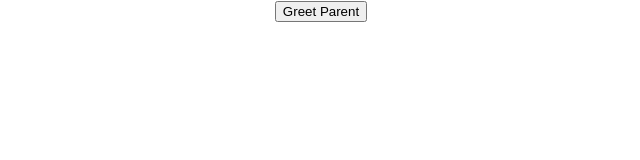
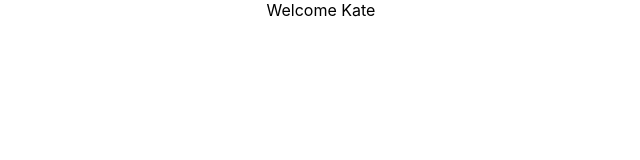
Before and after one commit to Afirestriker/react-concepts-in-action, a React (Create React App) app in the folder ReactJS-Tutorial/hello-world/: page / in a window 1280 px wide. Shown: the top 160 px of the page, without its empty margins (319-959 px from the left). Built offline with nearby package versions, Linux system fonts and the light colour scheme; the HTML template or start-up script is replaced by a standard one.

Commit message:
Lesson 16 - Conditional Rendering. File - UserGreeting.js

```diff
--- a/ReactJS-Tutorial/hello-world/src/App.js
+++ b/ReactJS-Tutorial/hello-world/src/App.js
@@ -9,12 +9,16 @@ import FunctionClick from "./components/FunctionClick";
 import ClassClick from "./components/ClassClick";
 import EventBind from "./components/EventBind";
 import ParentComponent from './components/ParentComponent';
+import UserGreeting from './components/UserGreeting';
 
 function App() {
     return (
         <div className="App">
 
-            <ParentComponent />
+            <UserGreeting />
+
+            {/* //📌 Pass Method as props */}
+            {/* <ParentComponent /> */}
 
             {/* //* 📌Binding Event Handlers */}
             {/* <EventBind /> */}
--- /dev/null
+++ b/ReactJS-Tutorial/hello-world/src/components/UserGreeting.js
@@ -0,0 +1,30 @@
+import React, { Component } from 'react';
+
+class UserGreeting extends Component {
+    constructor(props) {
+        super(props);
+
+        this.state = {
+            isLoggedIn: true
+        }
+    }
+
+    render() {
+        return this.state.isLoggedIn && <div>Welcome Kate</div>
+
+        // return this.state.isLoggedIn ? (<div>Welcome Kate</div>) : (<div>Welcome Guest</div>)
+
+        // let message = '';
+        // if (this.state.isLoggedIn) message = <div>Welcome Kate</div>;
+        // else message = <div>Welcome Guest</div>;
+        // return(<>{message}</>)
+
+        // if (this.state.isLoggedIn) {
+        //     return(<> Welcome Kate </>)
+        // } else {
+        //     return(<> Welcome Guest </>)
+        // }
+    }
+}
+
+export default UserGreeting;
```
Also changed, not shown: 1 other file (tests, documents, lock files or other folders).
